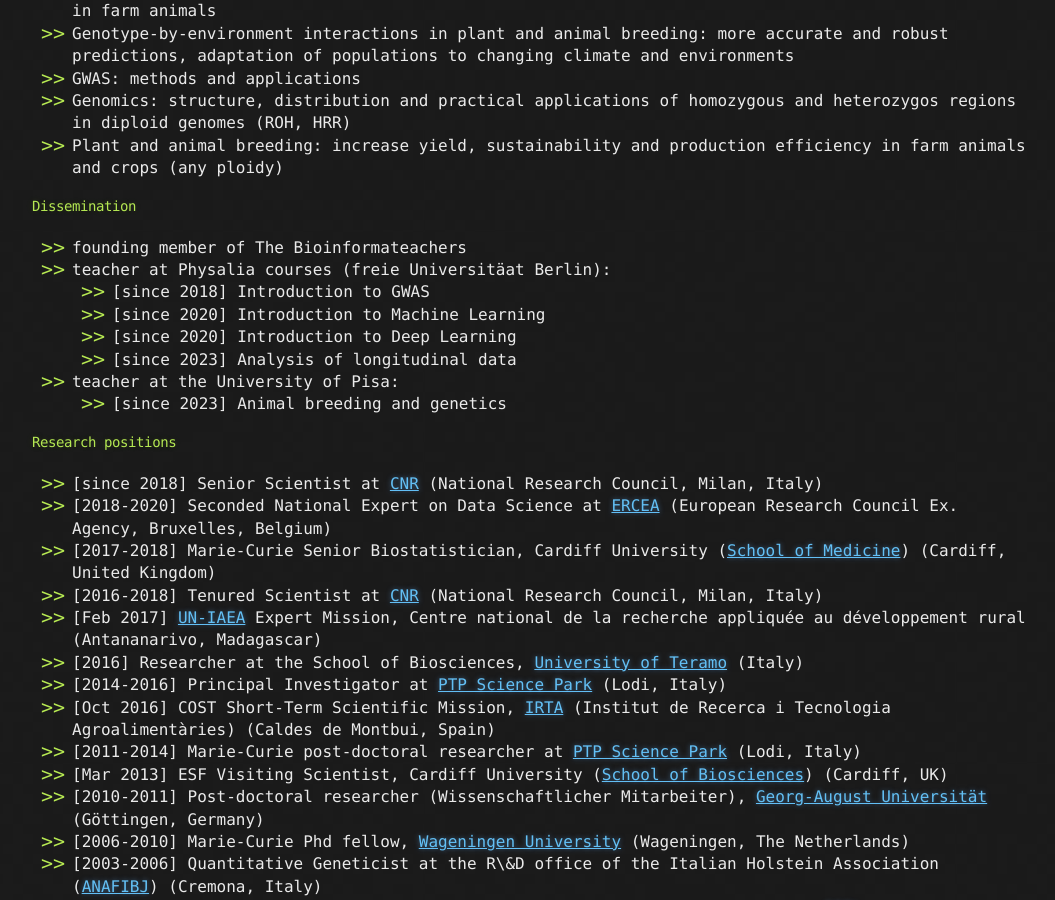
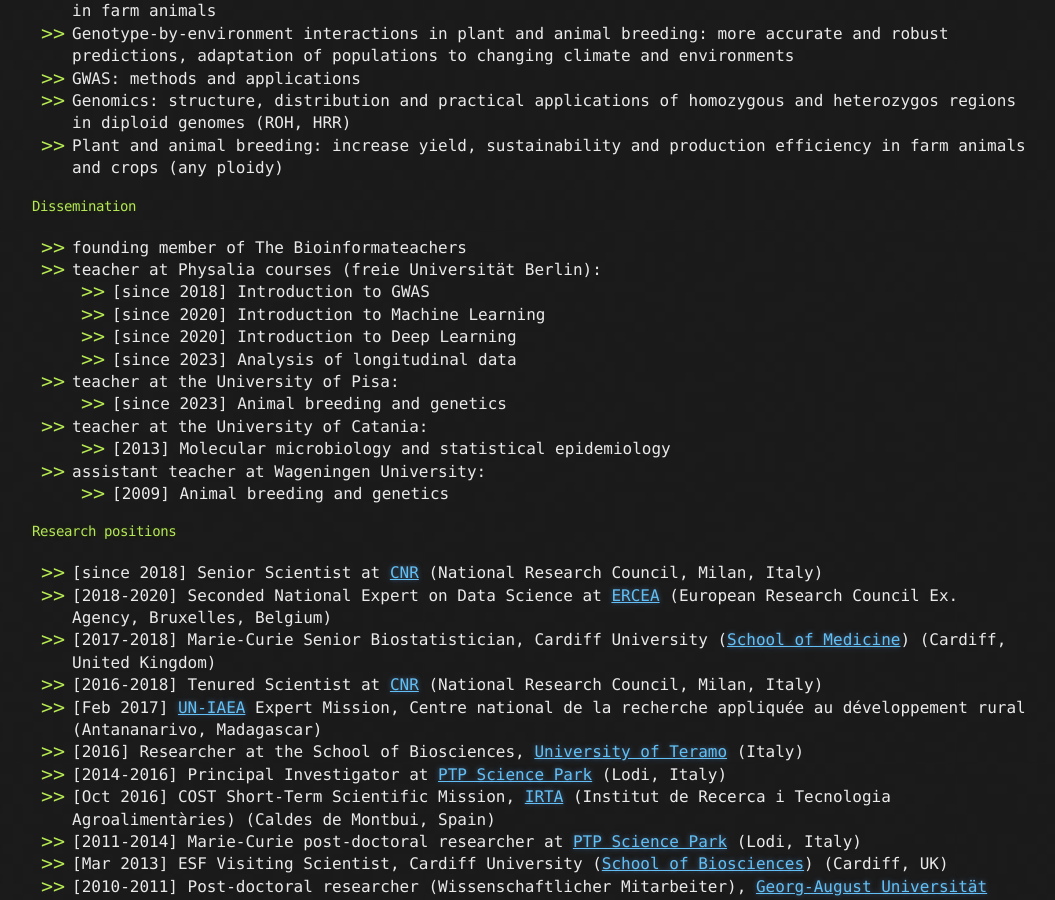
Before and after one commit to bioinformateachers/bioinformateachers.github.io, a Jekyll site: the page built from filippo.md, in a window 1280 px wide and 900 px high, scrolled down 1365 px. Shown: the whole window, without its empty margins (108-1163 px from the left). Built offline with Jekyll 4.4.1, drawn with Linux system fonts in a browser that asks for light colours; our own code applies the rules of GitHub Pages for plain Markdown files.

Commit message:
adding teaching at Uni Catania and WUR

```diff
--- a/filippo.md
+++ b/filippo.md
@@ -39,13 +39,17 @@ Current projects include: deep neural network models for image, sound, text and
 #### Dissemination
 
 - founding member of The Bioinformateachers
-- teacher at Physalia courses (freie Universit&auml;at Berlin):
+- teacher at Physalia courses (freie Universit&auml;t Berlin):
 	- [since 2018] Introduction to GWAS
 	- [since 2020] Introduction to Machine Learning
 	- [since 2020] Introduction to Deep Learning
 	- [since 2023] Analysis of longitudinal data
 - teacher at the University of Pisa:
 	- [since 2023] Animal breeding and genetics
+- teacher at the University of Catania:
+	- [2013] Molecular microbiology and statistical epidemiology
+- assistant teacher at Wageningen University:
+	- [2009] Animal breeding and genetics
 
 #### Research positions
 
```
